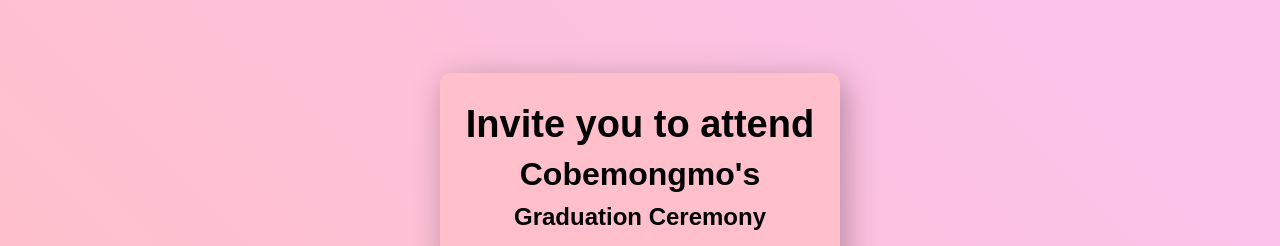
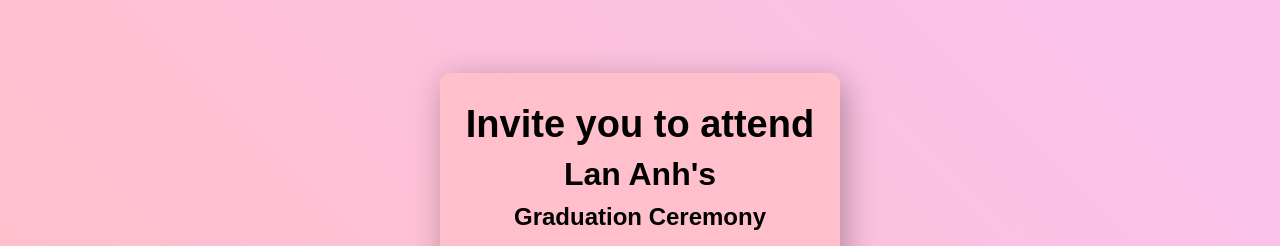
Before and after one commit to pcldev/graduation-invite, a React (Vite) app: page / in a window 1280 px wide. Shown: the top 246 px of the page. Built offline with nearby package versions, Linux system fonts and the light colour scheme; a web font is replaced by a local one.

Commit message:
Revert "Change girlfriend name"
This reverts commit e2ff64b568bb55995eb7108fa651892409f3acff.

```diff
--- a/src/components/Card.tsx
+++ b/src/components/Card.tsx
@@ -21,7 +21,7 @@ const THEMES = {
     color: "#000000",
     buttonBackground: "#ff99aa",
     buttonColor: "#000000",
-    displayName: "Cobemongmo",
+    displayName: "Lan Anh",
     avatar:
       "https://cdn.shopify.com/s/files/1/0698/9814/1941/files/z6352226042331_b389d52cc81d292ee434f5892fbfbce9.jpg?v=1740494884",
   },
```
